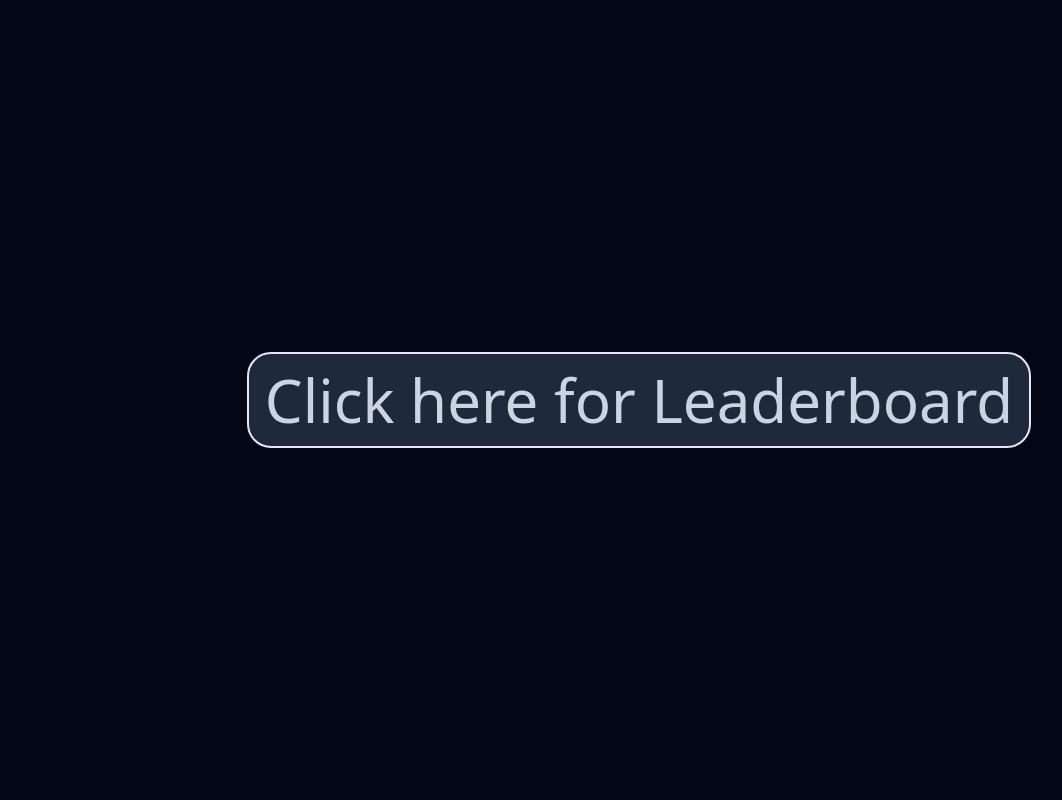
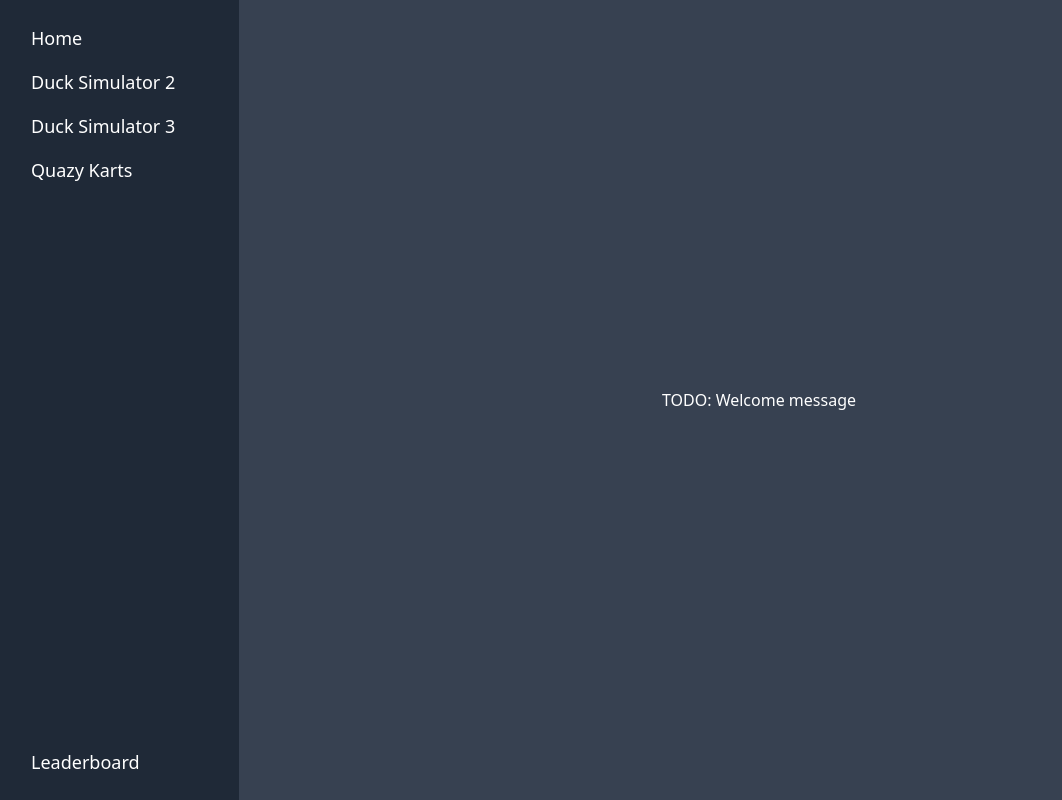
Before and after one commit to ERmilburn02/DuckSimulatorOnline, a Next.js app in the folder apps/web/: page / in a window 1280 px wide. Shown: the whole page, without its empty margins (1-1063 px from the left). Built offline with nearby package versions, Linux system fonts and the light colour scheme.

Commit message:
web layout

```diff
--- /dev/null
+++ b/apps/web/app/duck-simulator-2/page.tsx
@@ -0,0 +1,7 @@
+export default function DuckSimulator2Page() {
+  return (
+    <>
+      <>Duck Simulator 2 page</>
+    </>
+  );
+}
--- /dev/null
+++ b/apps/web/app/duck-simulator-3/page.tsx
@@ -0,0 +1,7 @@
+export default function DuckSimulator3Page() {
+  return (
+    <>
+      <>Duck Simulator 3 page</>
+    </>
+  );
+}
--- a/apps/web/app/layout.tsx
+++ b/apps/web/app/layout.tsx
@@ -1,5 +1,6 @@
 import { type Metadata } from "next";
 import "./globals.css";
+import NavBar from "../components/Navigation/NavBar";
 
 export const metadata: Metadata = {
   title: "Duck Simulator",
@@ -14,7 +15,14 @@ export default function RootLayout({
 }) {
   return (
     <html lang="en">
-      <body className="bg-slate-950 text-slate-300">{children}</body>
+      <body className="bg-slate-950 text-slate-300 flex flex-col">
+        <div className="flex lg:flex-row flex-col h-full">
+          <NavBar />
+          <main className="flex-1 h-auto lg:h-full bg-gray-700 text-white overflow-y-auto">
+            {children}
+          </main>
+        </div>
+      </body>
     </html>
   );
 }
--- a/apps/web/app/page.tsx
+++ b/apps/web/app/page.tsx
@@ -3,11 +3,7 @@ import Link from "next/link";
 export default async function IndexPage() {
   return (
     <div className="w-full h-full grid place-items-center">
-      <Link href={`/leaderboard`}>
-        <button className="border-2 p-4 rounded-3xl text-2xl md:text-6xl bg-slate-800">
-          Click here for Leaderboard
-        </button>
-      </Link>
+      TODO: Welcome message
     </div>
   );
 }
--- /dev/null
+++ b/apps/web/app/quazy-karts/page.tsx
@@ -0,0 +1,7 @@
+export default function QuazyKartsPage() {
+  return (
+    <>
+      <>Quazy Karts page</>
+    </>
+  );
+}
--- /dev/null
+++ b/apps/web/components/Navigation/NavBar.tsx
@@ -0,0 +1,22 @@
+import NavBarItem from "./NavBarItem";
+
+export default async function NavBar() {
+  return (
+    <>
+      <aside
+        className="lg:w-60 lg:h-full h-16 w-full bg-gray-800"
+        aria-label="Sidebar"
+      >
+        <div className="w-full py-2 lg:w-auto lg:h-full lg:overflow-y-auto lg:py-4 px-3">
+          <ul className="flex flex-row lg:flex-col justify-evenly lg:justify-start h-full">
+            <NavBarItem name="Home" link="/" />
+            <NavBarItem name="Duck Simulator 2" link="/duck-simulator-2" />
+            <NavBarItem name="Duck Simulator 3" link="/duck-simulator-3" />
+            <NavBarItem name="Quazy Karts" link="/quazy-karts" grow />
+            <NavBarItem name="Leaderboard" link="/leaderboard" />
+          </ul>
+        </div>
+      </aside>
+    </>
+  );
+}
--- /dev/null
+++ b/apps/web/components/Navigation/NavBarItem.tsx
@@ -0,0 +1,38 @@
+import Link from "next/link";
+
+import { Url } from "../../types";
+
+export default function NavBarItem({
+  name,
+  //   icon,
+  link,
+  external,
+  grow,
+}: {
+  name: string;
+  //   icon: IconDefinition;
+  link: Url;
+  external?: boolean;
+  grow?: boolean;
+}) {
+  const target = external ? "_blank" : undefined;
+
+  return (
+    <>
+      <li className={grow ? "lg:grow" : ""}>
+        <Link
+          href={link}
+          target={target}
+          className="flex items-center p-2 text-3xl font-normal rounded-lg text-white hover:bg-gray-700"
+        >
+          {/* TODO: Icon */}
+          {/* <FontAwesomeIcon
+            icon={icon}
+            className="w-6 h-6 transition duration-75 text-gray-400 group-hover:text-white"
+          /> */}
+          <span className="ml-3 lg:block hidden lg:text-lg">{name}</span>
+        </Link>
+      </li>
+    </>
+  );
+}
--- /dev/null
+++ b/apps/web/types.ts
@@ -0,0 +1,3 @@
+import { UrlObject } from "url";
+
+export type Url = string | UrlObject;
```
Also changed, not shown: apps/web/images/Duck.png (added).
